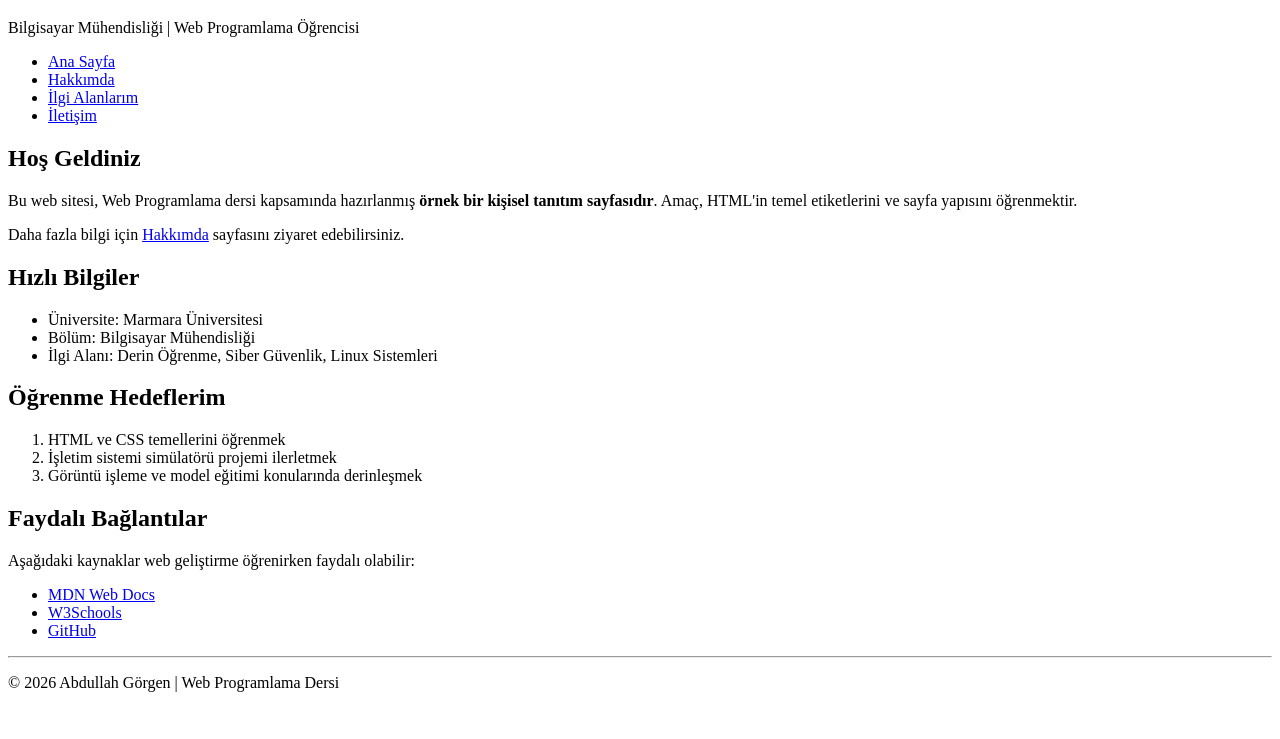
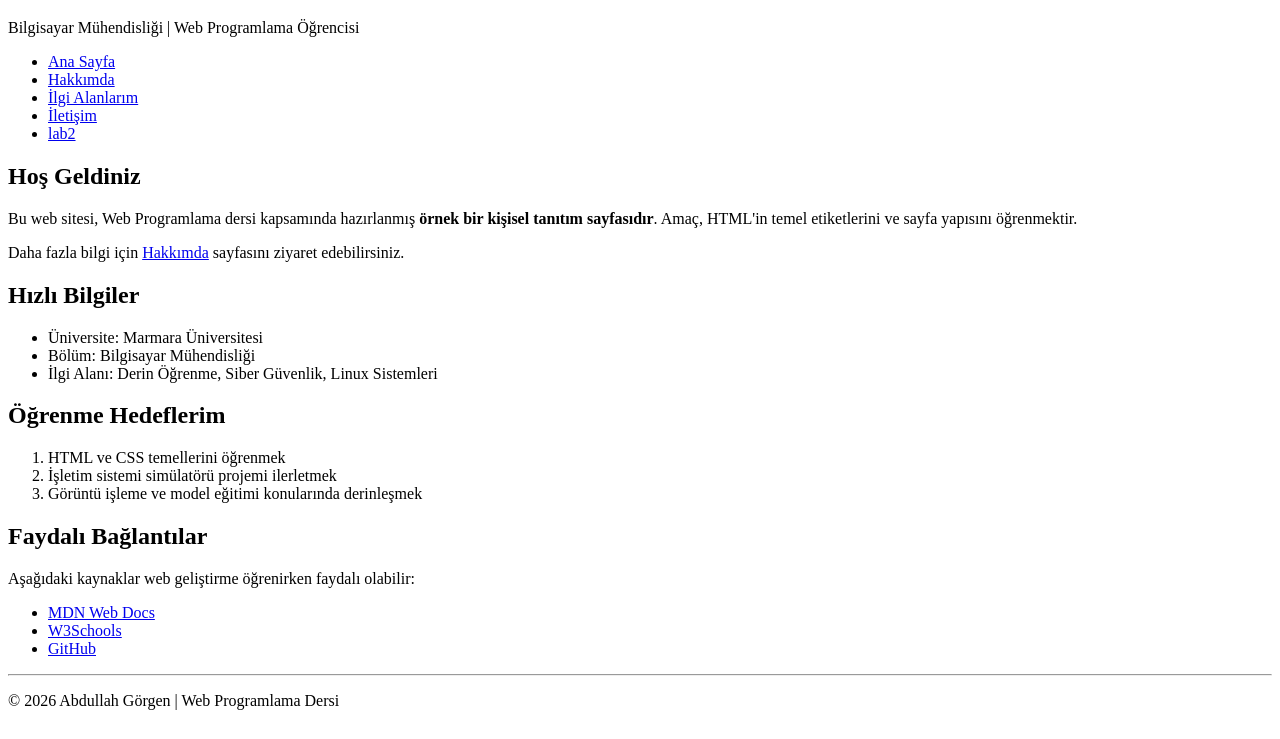
Before and after one commit to abdullahgorgen/abdullahgorgen.github.io, a plain HTML site: page index.html in a window 1280 px wide. Shown: the part 61-800 px from the top of the page. Drawn offline with Linux system fonts and the light colour scheme.

Commit message:
Update index.html

```diff
--- a/index.html
+++ b/index.html
@@ -16,6 +16,7 @@
             <li><a href="about.html">Hakkımda</a></li>
             <li><a href="interests.html">İlgi Alanlarım</a></li>
             <li><a href="contact.html">İletişim</a></li>
+            <li><a href="lab2.html">lab2</a></li>
         </ul>
     </nav>
 
@@ -52,4 +53,5 @@
         <p>© 2026 Abdullah Görgen | Web Programlama Dersi</p>
     </footer>
 </body>
+
 </html>
```
